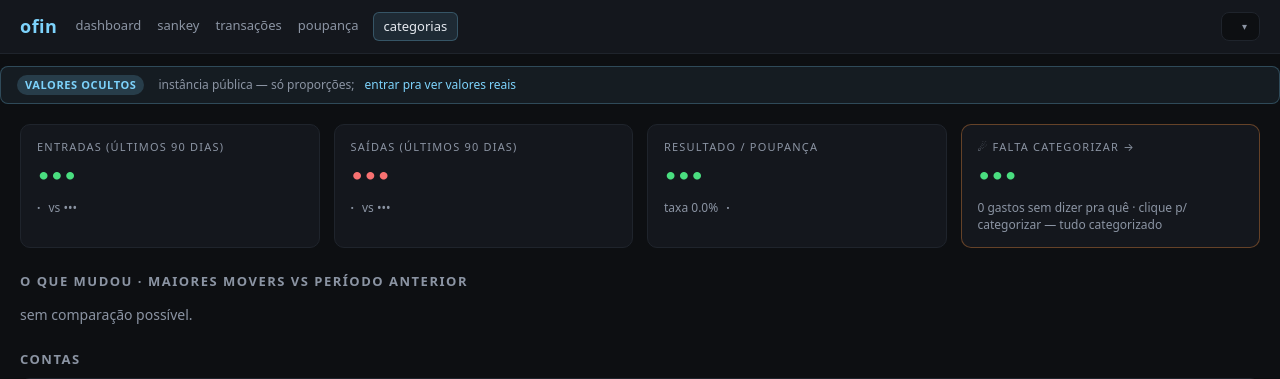
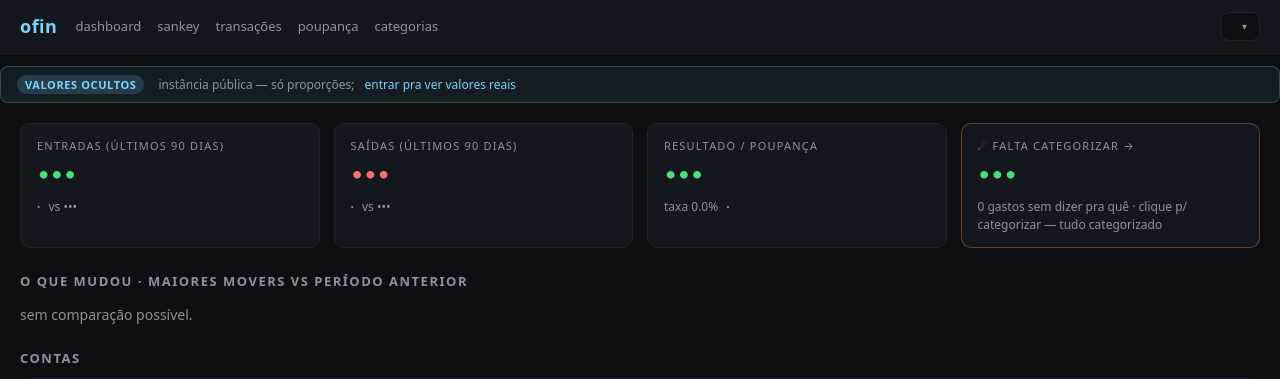
Before and after one commit to mvrozanti/ofin, a FastAPI app: page / in a window 1280 px wide. Shown: the top 379 px of the page. Run offline with FastAPI, Linux system fonts and the light colour scheme; data that the repository does not hold is empty; some libraries are stand-ins or nearby versions.

Commit message:
style(nav): remove destaque 'cta' do link categorias (igual aos outros)

```diff
--- a/src/ofin/templates/base.html
+++ b/src/ofin/templates/base.html
@@ -20,7 +20,7 @@
     <a href="/sankey">sankey</a>
     <a href="/transactions">transações</a>
     <a href="/savings">poupança</a>
-    <a href="/rules" class="cta">categorias</a>
+    <a href="/rules">categorias</a>
     {% if authed() %}<a href="/documents">documentos</a>{% endif %}
   </nav>
   <div class="nav-spacer"></div>
```
